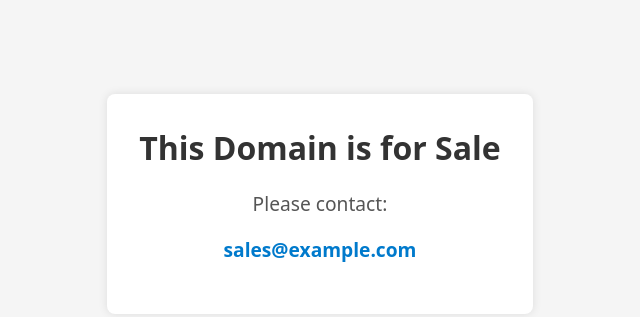
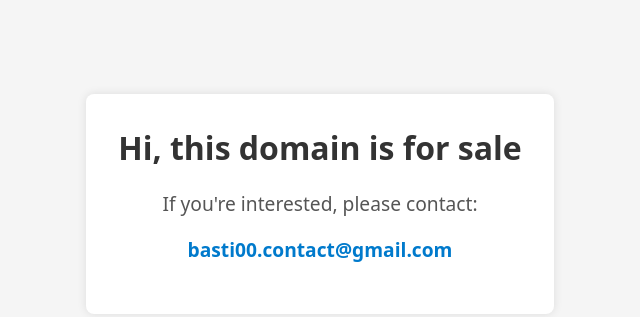
Before and after one commit to basti00/contact_info, a plain HTML site: page index.html in a window 1280 px wide. Shown: the part 196-513 px from the top of the page, without its empty margins (320-960 px from the left). Drawn offline with Linux system fonts and the light colour scheme.

Commit message:
Update index.html

```diff
--- a/index.html
+++ b/index.html
@@ -3,7 +3,7 @@
 <head>
   <meta charset="UTF-8" />
   <meta name="viewport" content="width=device-width, initial-scale=1.0" />
-  <title>Domain for Sale</title>
+  <title>For Sale</title>
   <style>
     body {
       margin: 0;
@@ -64,9 +64,9 @@
 </head>
 <body>
   <div class="container">
-    <h1>This Domain is for Sale</h1>
-    <p>Please contact:</p>
-    <p><a href="mailto:sales@example.com">sales@example.com</a></p>
+    <h1>Hi, this domain is for sale</h1>
+    <p>If you're interested, please contact:</p>
+    <p><a href="mailto:uhl.sebastian@example.com">basti00.contact@gmail.com</a></p>
   </div>
 </body>
 </html>
```
